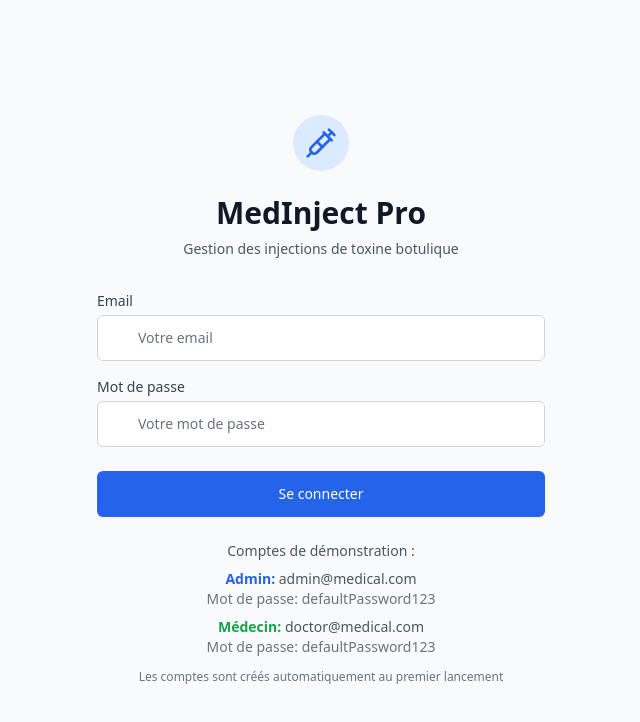
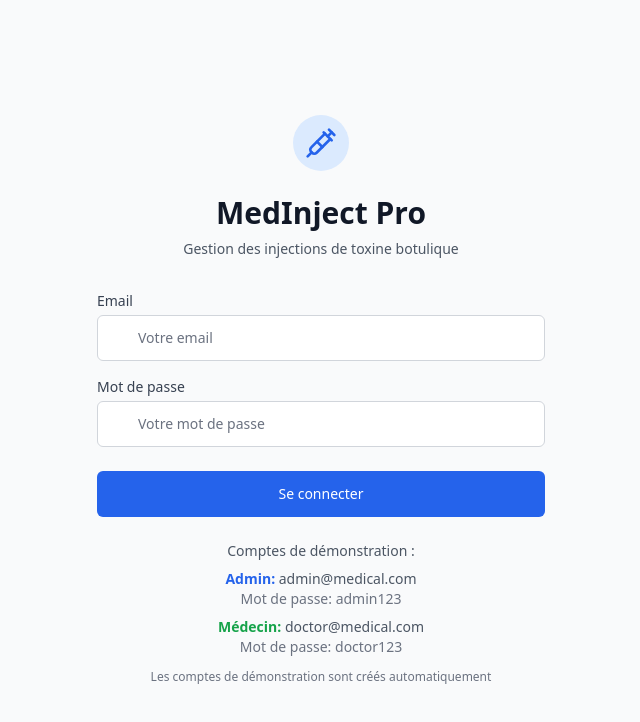
Before and after one commit to elakadiomar/toxineapp, a React (Vite) app: page / in a window 1280 px wide. Shown: the top 722 px of the page, without its empty margins (319-959 px from the left). Built offline with nearby package versions, Linux system fonts and the light colour scheme; no server answers.

Commit message:
Update LoginForm.tsx

```diff
--- a/src/components/Auth/LoginForm.tsx
+++ b/src/components/Auth/LoginForm.tsx
@@ -109,15 +109,15 @@ const LoginForm: React.FC = () => {
               <p className="mt-2">
                 <strong className="text-blue-600">Admin:</strong> admin@medical.com
                 <br />
-                <span className="text-gray-500">Mot de passe: defaultPassword123</span>
+                <span className="text-gray-500">Mot de passe: admin123</span>
               </p>
               <p className="mt-2">
                 <strong className="text-green-600">Médecin:</strong> doctor@medical.com
                 <br />
-                <span className="text-gray-500">Mot de passe: defaultPassword123</span>
+                <span className="text-gray-500">Mot de passe: doctor123</span>
               </p>
               <p className="mt-3 text-xs text-gray-500">
-                Les comptes sont créés automatiquement au premier lancement
+                Les comptes de démonstration sont créés automatiquement
               </p>
             </div>
           </div>
```
